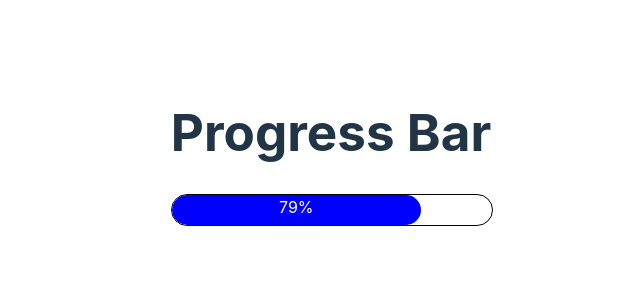
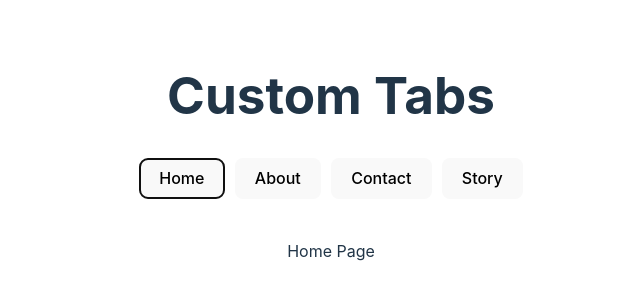
Before and after one commit to saurabhsep99/react-machine-coding, a React (Vite) app: page / in a window 1280 px wide. Shown: the part 252-552 px from the top of the page, without its empty margins (309-949 px from the left). Built offline with nearby package versions, Linux system fonts and the light colour scheme.

Commit message:
added custom tabs solution in machine coding solutions

```diff
--- a/src/App.tsx
+++ b/src/App.tsx
@@ -4,6 +4,7 @@ import NestedComponents from './components/nested-comments'
 import FormWithValidation from './components/form-with-validation'
 import TransferableLlist from './components/transferable-list'
 import ProgressBar from './components/progerss-bar'
+import CustomTabs from './components/custom-tabs'
 function App() {
   const [count, setCount] = useState(0)
 
@@ -17,11 +18,15 @@ function App() {
         <FormWithValidation/>
      </div> */}
 
-      <h1>Progress Bar</h1>
-        <ProgressBar/>
+      {/* <h1>Progress Bar</h1>
+        <ProgressBar/> */}
 
 {/* <h1>Transferable List</h1>
         <TransferableLlist/> */}
+
+<h1>Custom Tabs</h1>
+        <CustomTabs/>
+
      </div>
     </>
   )
--- /dev/null
+++ b/src/components/custom-tabs/index.jsx
@@ -0,0 +1,18 @@
+import { useState } from "react";
+import Tabs from "./tabs";
+
+function CustomTabs()
+{
+
+    return(
+        <Tabs>
+            <div title="Home">Home Page</div>
+            <div title="About">About Page</div>
+            <div title="Contact"> Contact Page</div>
+            <div title="Story"> Story Page</div>
+
+        </Tabs>
+    )
+}
+
+export default CustomTabs;
--- /dev/null
+++ b/src/components/custom-tabs/tabs.jsx
@@ -0,0 +1,51 @@
+import React, { useEffect, useState,useRef } from "react";
+
+function Tabs({ children }) {
+
+    const [tabName, setTabName] = useState({});
+    const [activeTab, setActiveTab] = useState(0);
+
+    const tabRef=useRef([]);
+
+
+    useEffect(() => {
+        const tabKeyValuePair = {};
+        children.forEach((item) => {
+            if (React.isValidElement(item)) {
+                const { props } = item;
+                tabKeyValuePair[props.title] = props.children
+            }
+
+        });
+
+        setTimeout(()=>{
+            tabRef.current[0].focus();
+        },100)
+
+
+        setTabName(tabKeyValuePair)
+    }, [children])
+
+    console.log(children)
+    console.log('tabName', tabName)
+
+
+    return (
+        <div style={{display:'flex',flexDirection:'column',gap:40}}>
+            <div style={{ display: 'flex', gap: '10px' }} className="tabs" aria-describedby="tabs name" aria-label="tabs" role="tablist">
+                {Object.keys(tabName)?.map((item, index) => (
+                    <button ref={(el)=>(tabRef.current[index]=el)} className={activeTab === index ? 'active' : ''} onClick={() => setActiveTab(index)} key={index}>{item}</button>
+                ))}
+            </div>
+
+            <div>
+                {tabName[Object.keys(tabName)[activeTab]]}
+            </div>
+
+
+
+        </div>
+    )
+}
+
+export default Tabs;
```
